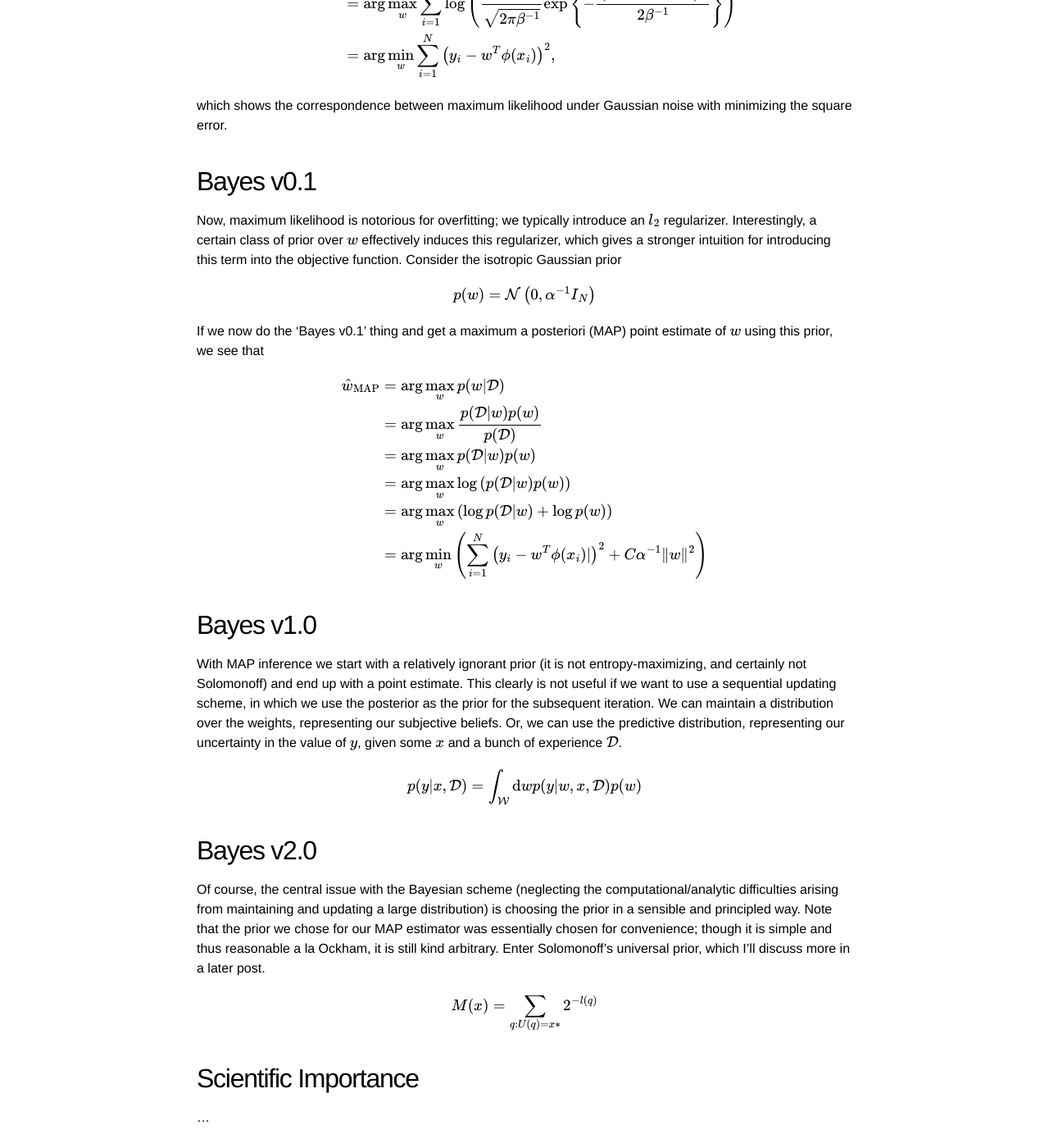
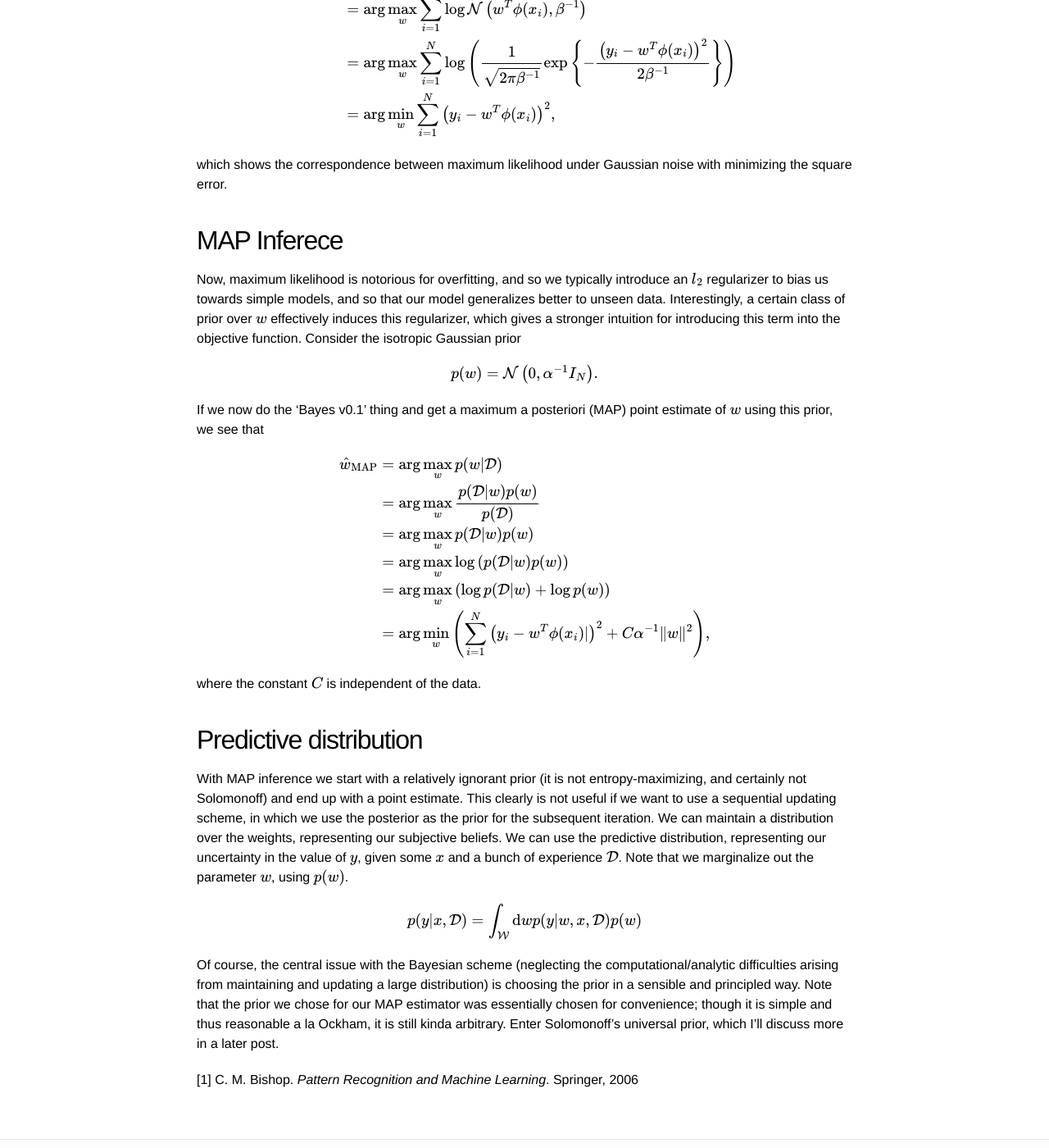
Before and after one commit to aslanides/aslanides.github.io, a Jekyll site: the page built from _posts/2016-02-24-linear-regression.md, in a window 1280 px wide and 1400 px high, scrolled down 1466 px. Shown: the whole window at 82% size. Built offline with Jekyll 4.4.1, drawn with Linux system fonts in a browser that asks for light colours; formulas are drawn with MathJax 3; some of the changed text lies outside the part shown.

Commit message:
finalise linear regression post

```diff
--- a/_posts/2016-02-24-linear-regression.md
+++ b/_posts/2016-02-24-linear-regression.md
@@ -1,16 +1,16 @@
 ---
 layout: post
-title:  "Linear regression yooo (WIP)"
+title:  "Linear regression & Hello World!"
 date:   2016-02-24 13:37:00 +1100
 categories: machine_learning
 excerpt: A brief look at some cool results that are often overlooked in short treatments of linear regression. Also, my first blog post! Yay :)
 ---
 
-Baby steps guys, so let's make the first blog post about something simple. Here's my take on linear regression :). We start with the standard (frequentist) maximum likelihood approach, then show the correspondence between isotropic Gaussian priors and $$l_2$$ regularizers, before hinting at the full Bayesian treatment. All of these results are derived and explored in more detail in Bishop [1].
+Hello, world! I'm taking baby steps here, so I'll make the first blog post about something simple -- here's my take on linear regression :). We start with the standard (frequentist) maximum likelihood approach, and show that Gaussian noise induces the familiar least-squares result, then show the correspondence between isotropic Gaussian priors and $$l_2$$ regularizers, before hinting at the full Bayesian treatment. These results are well-known and discussed in more detail in (for example) Bishop [1]. I hadn't encountered a nice and concise write-up that I was happy with, so here is mine. As with many of my posts, I may re-visit them from time to time to edit them for readability and completeness. Let's go.
 
 # Setup
 
-So in the standard regression task we are given labelled data
+In the standard regression task we are given labelled data
 
 $$\mathcal{D} \stackrel{\cdot}{=} \left\{\left(x_{i},y_{i}\right)\right\}_{i=1}^{M},$$
 
@@ -22,7 +22,7 @@
 
 where the basis functions
 $$\phi : \mathbb{R}^K \to \mathbb{R}^N$$
-are user-defined and fixed, and we place no restriction on the relative sizes of $$ K $$ and $$ N$$. Now, our data will be noisy, so
+are user-defined and fixed, and we place no restriction on the relative sizes of $$ K $$ and $$ N$$. Now, let's assume the data contains additive Gaussian noise, so that
 
 $$y(x)=f(x)+\epsilon \qquad \epsilon\sim\mathcal{N}(0,\beta^{-1}),$$
 
@@ -72,12 +72,12 @@
 
 which shows the correspondence between maximum likelihood under Gaussian noise with minimizing the square error.
 
-# Bayes v0.1
+# MAP Inferece
 
-Now, maximum likelihood is notorious for overfitting; we typically introduce an $$ l_2$$ regularizer. Interestingly, a certain class of prior over $$ w$$ effectively induces this regularizer, which gives a stronger intuition for introducing this term into the objective function. Consider the isotropic Gaussian prior
+Now, maximum likelihood is notorious for overfitting, and so we typically introduce an $$ l_2$$ regularizer to bias us towards simple models, and so that our model generalizes better to unseen data. Interestingly, a certain class of prior over $$ w$$ effectively induces this regularizer, which gives a stronger intuition for introducing this term into the objective function. Consider the isotropic Gaussian prior
 
 $$
-p(w) = \mathcal{N}\left(0,\alpha^{-1}I_{N}\right)
+p(w) = \mathcal{N}\left(0,\alpha^{-1}I_{N}\right).
 $$
 
 If we now do the 'Bayes v0.1' thing and get a maximum a posteriori (MAP) point estimate of $$ w $$ using this prior, we see that
@@ -95,29 +95,21 @@
 
 &=\arg\max_{w}\left(\log p(\mathcal{D}|w) + \log p(w)\right)\\
 
-&=\arg\min_{w}\left(\sum_{i=1}^{N}\left(y_i-w^T\phi(x_i)|\right)^2+C\alpha^{-1}\|w\|^2\right)\\
+&=\arg\min_{w}\left(\sum_{i=1}^{N}\left(y_i-w^T\phi(x_i)|\right)^2+C\alpha^{-1}\|w\|^2\right),\\
 
 \end{aligned}
 $$
 
-# Bayes v1.0
+where the constant $$C$$ is independent of the data.
 
-With MAP inference we start with a relatively ignorant prior (it is not entropy-maximizing, and certainly not Solomonoff) and end up with a point estimate. This clearly is not useful if we want to use a sequential updating scheme, in which we use the posterior as the prior for the subsequent iteration. We can maintain a distribution over the weights, representing our subjective beliefs. Or, we can use the predictive distribution, representing our uncertainty in the value of $$ y$$, given some $$ x$$ and a bunch of experience $$ \mathcal{D}$$.
+# Predictive distribution
+
+With MAP inference we start with a relatively ignorant prior (it is not entropy-maximizing, and certainly not Solomonoff) and end up with a point estimate. This clearly is not useful if we want to use a sequential updating scheme, in which we use the posterior as the prior for the subsequent iteration. We can maintain a distribution over the weights, representing our subjective beliefs. We can use the predictive distribution, representing our uncertainty in the value of $$y$$, given some $$x$$ and a bunch of experience $$\mathcal{D}$$. Note that we marginalize out the parameter $$w$$, using $$p(w)$$.
 
 $$
 p(y|x,\mathcal{D}) = \int_\mathcal{W}\text{d}wp(y|w,x,\mathcal{D})p(w)
 $$
 
-# Bayes v2.0
-
-Of course, the central issue with the Bayesian scheme (neglecting the computational/analytic difficulties arising from maintaining and updating a large distribution) is choosing the prior in a sensible and principled way. Note that the prior we chose for our MAP estimator was essentially chosen for convenience; though it is simple and thus reasonable a la Ockham, it is still kind arbitrary. Enter Solomonoff's universal prior, which I'll discuss more in a later post.
-
-$$
-M(x) = \sum_{q:U(q)=x*}2^{-l(q)}
-$$
-
-# Scientific Importance
-
-...
+Of course, the central issue with the Bayesian scheme (neglecting the computational/analytic difficulties arising from maintaining and updating a large distribution) is choosing the prior in a sensible and principled way. Note that the prior we chose for our MAP estimator was essentially chosen for convenience; though it is simple and thus reasonable a la Ockham, it is still kinda arbitrary. Enter Solomonoff's universal prior, which I'll discuss more in a later post.
 
 [1] C. M. Bishop. _Pattern Recognition and Machine Learning_. Springer, 2006
```
